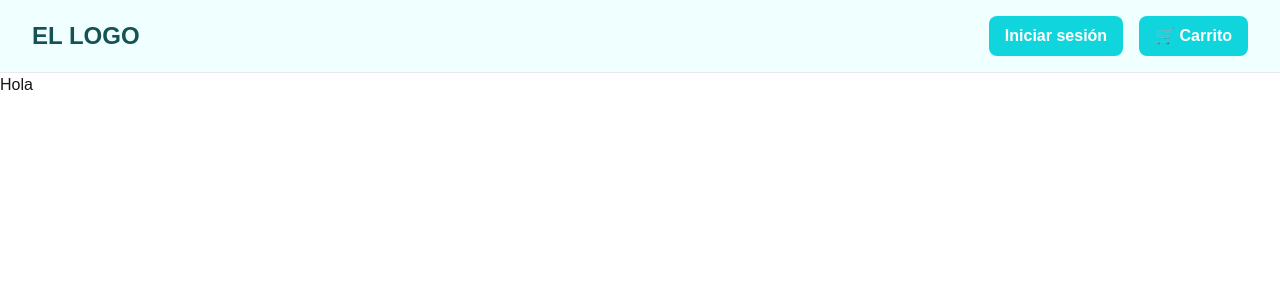
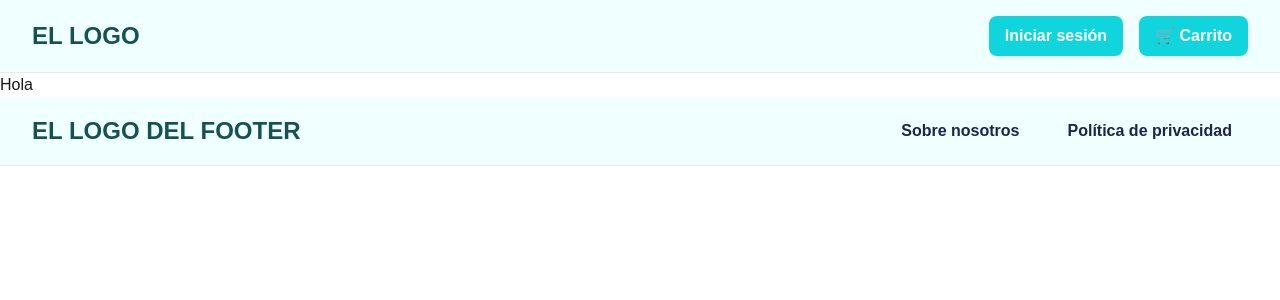
Before and after one commit to JobaLopez/ecommerce-ejemplo, a Next.js app: page / in a window 1280 px wide. Shown: the top 300 px of the page. Built offline with nearby package versions, Linux system fonts and the light colour scheme.

Commit message:
Añadido el footer

```diff
--- /dev/null
+++ b/src/app/components/footer/Footer.tsx
@@ -0,0 +1,26 @@
+import Link from 'next/link';
+import styles from './footer.module.css';
+
+export default function Footer() {
+    return (
+        <footer className={styles.footer} >
+            <div className={styles['info-container']}>
+                <h1 className={styles.logo}>EL LOGO DEL FOOTER</h1>
+                <nav>
+                    <ul className={styles['link-list']}>
+                        <li>
+                            <Link href={''} className={styles.link}>
+                                Sobre nosotros
+                            </Link>
+                        </li>
+                        <li>
+                            <Link href={''} className={styles.link}>
+                                Política de privacidad
+                            </Link>
+                        </li>
+                    </ul>
+                </nav>
+            </div>
+        </footer>
+    )
+}
--- /dev/null
+++ b/src/app/components/footer/footer.module.css
@@ -0,0 +1,32 @@
+.footer {
+	border-bottom: 1px solid #eaeaea;
+    background-color: azure;
+}
+
+.info-container {
+	display: flex;
+	justify-content: space-between;
+	align-items: center;
+	padding: 1rem 2rem;
+    max-width: 1440px;
+    margin: auto;
+}
+
+.logo {
+	font-size: 1.5rem;
+	font-weight: 700;
+	color: #155253;
+}
+
+.link-list {
+	display: flex;
+	gap: 1rem;
+}
+
+.link {
+	padding: 0.5rem 1rem;
+	border-radius: 8px;
+	color: #1d244d;
+	font-weight: 700;
+	cursor: pointer;
+}
--- a/src/app/layout.tsx
+++ b/src/app/layout.tsx
@@ -2,6 +2,7 @@ import type { Metadata } from "next";
 import localFont from "next/font/local";
 import "./globals.css";
 import Header from "./components/header/Header";
+import Footer from "./components/footer/Footer";
 
 const geistSans = localFont({
   src: "./fonts/GeistVF.woff",
@@ -31,6 +32,7 @@ export default function RootLayout({
       >
         <Header />
         {children}
+        <Footer />
       </body>
     </html>
   );
```
